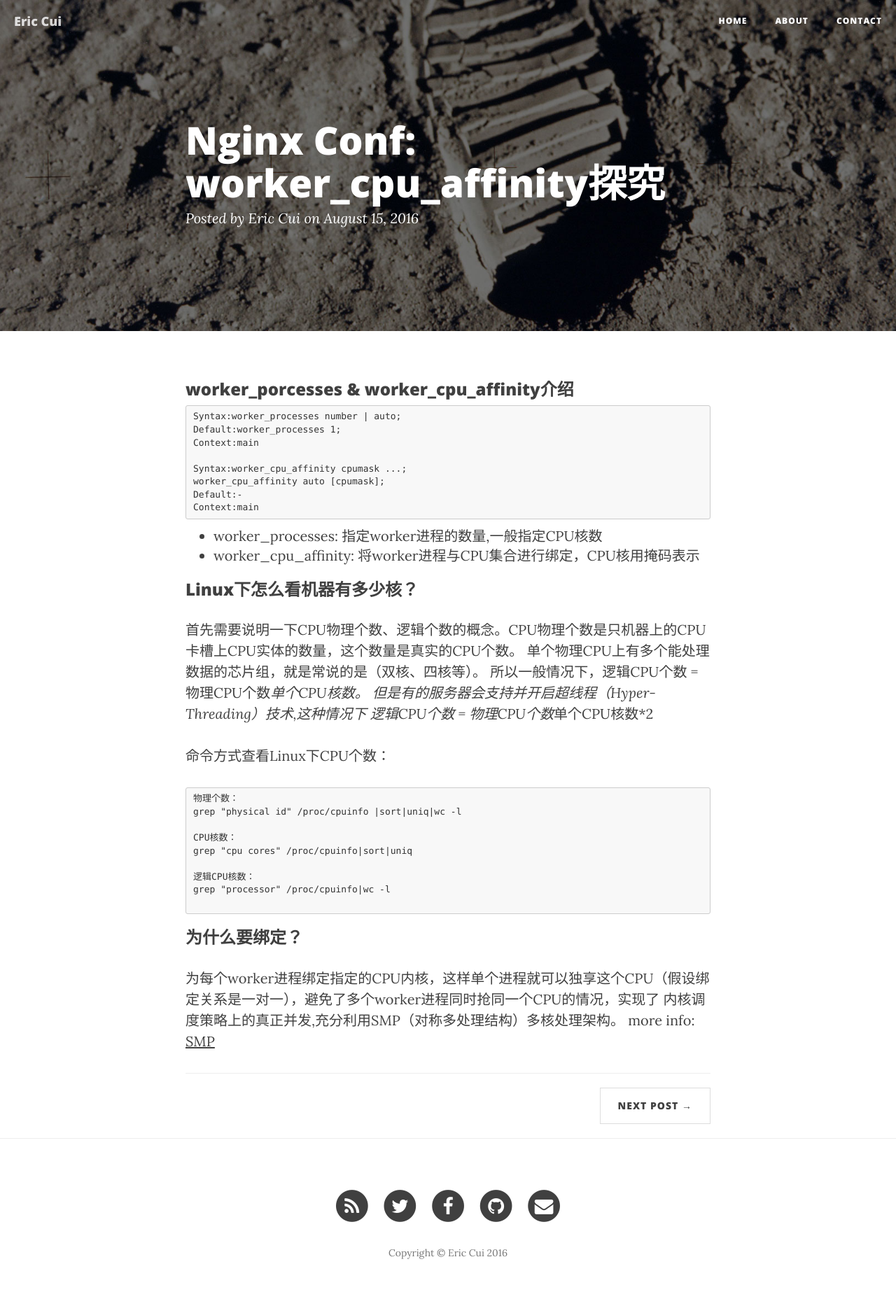
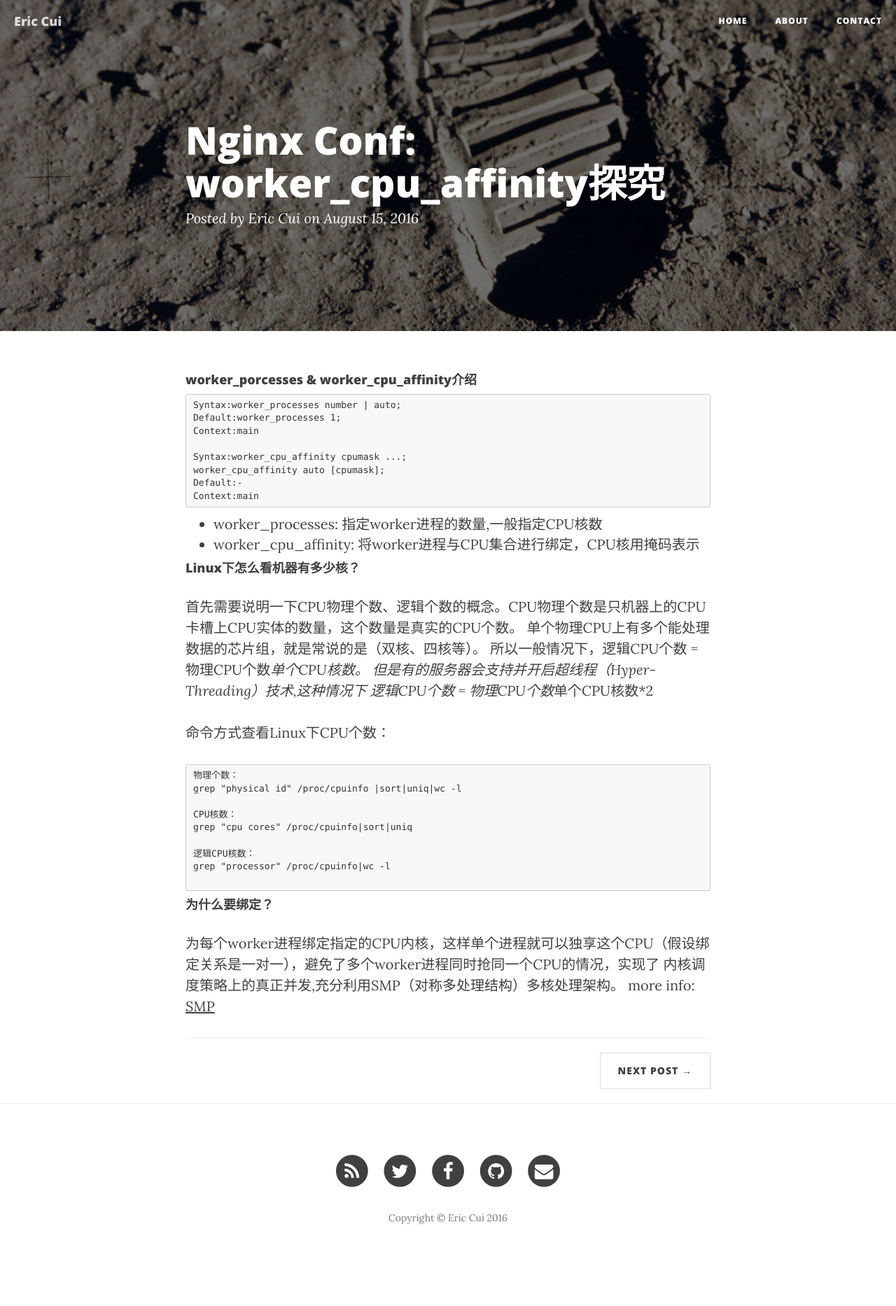
Before and after one commit to cscmaker/cscmaker.github.io, a Jekyll site: the page built from _posts/2016-08-15-Nginx_Conf_worker_cpu_affinity.md, in a window 1280 px wide. Shown: the whole page at 70% size. Built offline with Jekyll 4.4.1, drawn with Linux system fonts in a browser that asks for light colours; nearby versions of some CDN libraries; after the commit the page ends 1816 px from its top, so only the background shows below that.

````diff
--- a/_posts/2016-08-15-Nginx_Conf_worker_cpu_affinity.md
+++ b/_posts/2016-08-15-Nginx_Conf_worker_cpu_affinity.md
@@ -4,7 +4,7 @@ title:      "Nginx Conf: worker_cpu_affinity探究"
 author:     "Eric Cui"
 header-img: "img/post-bg-05.jpg"
 ---
-### worker_porcesses & worker_cpu_affinity介绍
+#### worker_porcesses & worker_cpu_affinity介绍
 ```
 Syntax:worker_processes number | auto;
 Default:worker_processes 1;
@@ -18,7 +18,8 @@ Context:main
 * worker_processes: 指定worker进程的数量,一般指定CPU核数
 * worker_cpu_affinity: 将worker进程与CPU集合进行绑定，CPU核用掩码表示
 
-### Linux下怎么看机器有多少核？
+
+#### Linux下怎么看机器有多少核？
 首先需要说明一下CPU物理个数、逻辑个数的概念。CPU物理个数是只机器上的CPU卡槽上CPU实体的数量，这个数量是真实的CPU个数。
 单个物理CPU上有多个能处理数据的芯片组，就是常说的是（双核、四核等）。
 所以一般情况下，逻辑CPU个数 = 物理CPU个数*单个CPU核数。
@@ -37,7 +38,7 @@ grep "processor" /proc/cpuinfo|wc -l
 
 ```
 
-### 为什么要绑定？
+#### 为什么要绑定？
 为每个worker进程绑定指定的CPU内核，这样单个进程就可以独享这个CPU（假设绑定关系是一对一），避免了多个worker进程同时抢同一个CPU的情况，实现了
 内核调度策略上的真正并发,充分利用SMP（对称多处理结构）多核处理架构。
 more info: [SMP](http://www-31.ibm.com/support/techdocs/cn/faqhtmlfaq/2511084C28000.htm)
````
